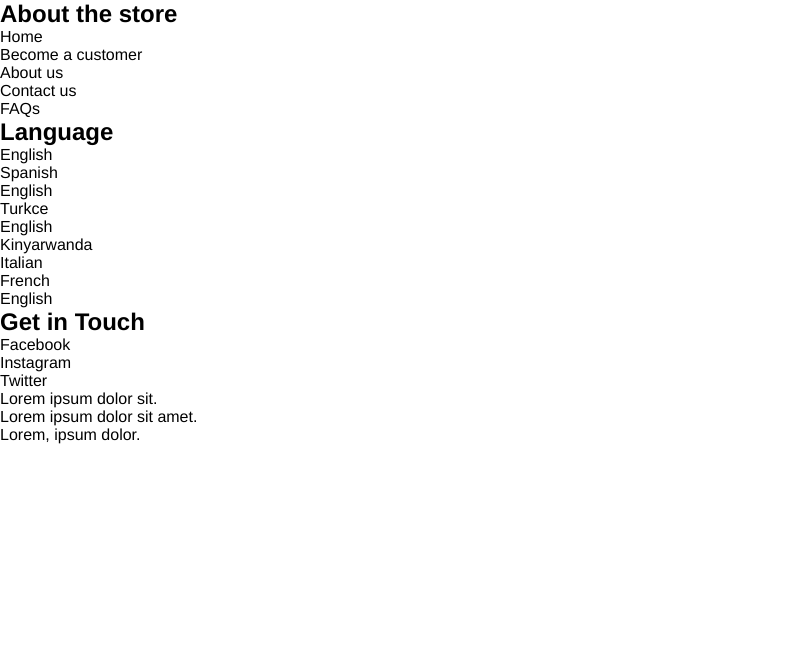
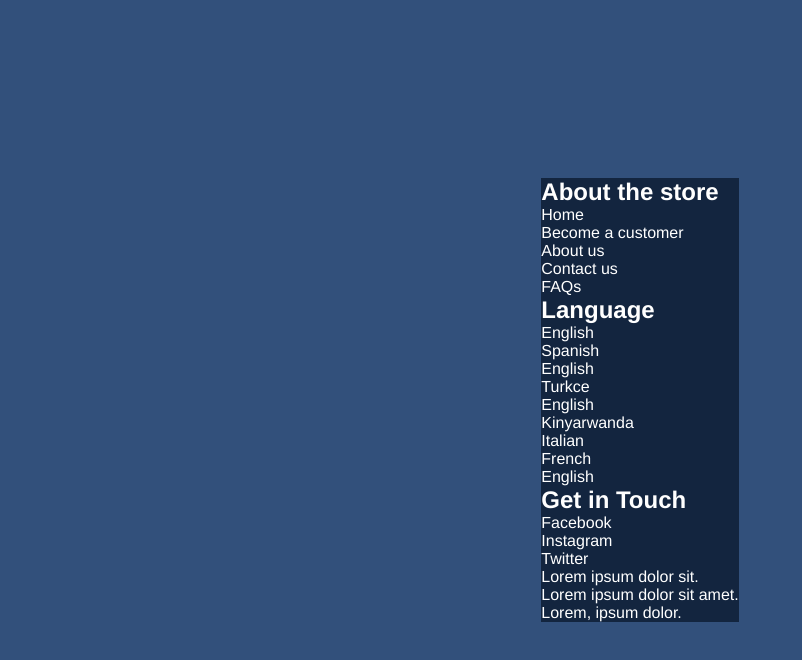
Before and after one commit to Oliviier-dev/big-footer, a plain HTML site: page index.html in a window 1280 px wide. Shown: the whole page, without its empty margins (0-802 px from the left). Drawn offline with Linux system fonts and the light colour scheme.

Commit message:
Centered the content

```diff
--- a/style.css
+++ b/style.css
@@ -2,4 +2,17 @@
     padding: 0;
     margin: 0;
     font-family: 'Franklin Gothic Medium', 'Arial Narrow', Arial, sans-serif;
+    color: white;
 }
+
+.container{
+    height: 100vh;
+    display: flex;
+    justify-content: center;
+    align-items: center;
+    background-color: #32507b;
+}
+
+.wrapper{
+    background-color: #13253f;
+}
```
